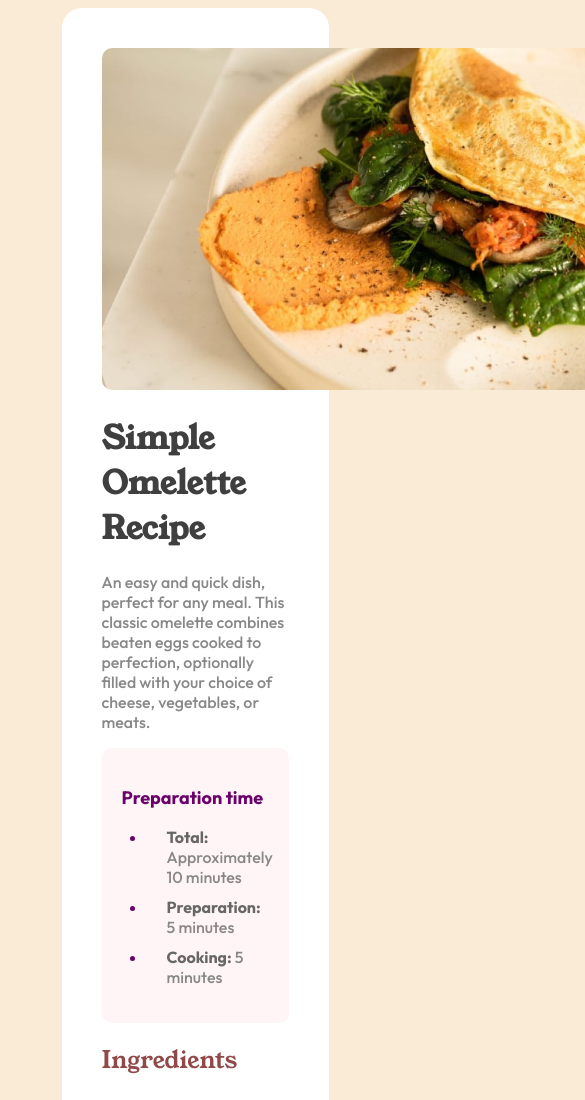
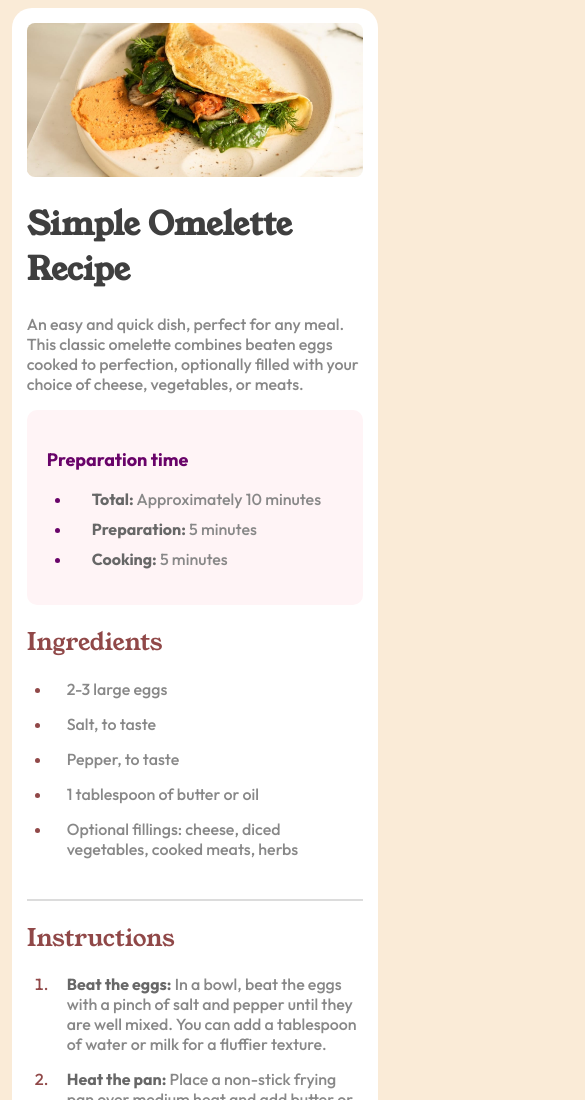
Before and after one commit to TDangerW/recipe_page, a plain HTML site: page index.html in a window 390 px wide. Shown: the top 1100 px of the page, 585 px wide, since content can reach past the window. Drawn offline with Linux system fonts and the light colour scheme.

Commit message:
Made the webpage mobile responsive

```diff
--- a/index.css
+++ b/index.css
@@ -84,6 +84,26 @@ main {
     background-color: var(--background-color);
     padding: 40px;
     border-radius: 20px;
+
+    @media (min-width: 769px) and (max-width: 1024px) {
+        padding: 25px;
+    }
+
+    @media (min-width: 426px) and (max-width: 768px) {
+        padding: 20px;
+        width: 75%;
+    }
+
+    @media (min-width: 376px) and (max-width: 426px) {
+        padding: 15px;
+        width: 90%;
+    }
+
+    @media (max-width: 376px) {
+        padding: 10px;
+        width: 100%;
+    }
+
 }
 
 h1 {
@@ -124,8 +144,24 @@ ul {
 }
 
 .image {
-    width: 748px;
-    border-radius: 10px;
+    width: 100%;
+    border-radius: 30px;
+
+    @media (min-width: 769px) and (max-width: 1024px) {
+        border-radius: 15px;
+    }
+
+    @media (min-width: 425px) and (max-width: 768px) {
+        border-radius: 10px;
+    }
+
+    @media (min-width: 320px) {
+        border-radius: 8px;
+    }
+
+    @media (max-width: 320px) {
+        border-radius: 5px;
+    }
 }
 
 .summary {
```
